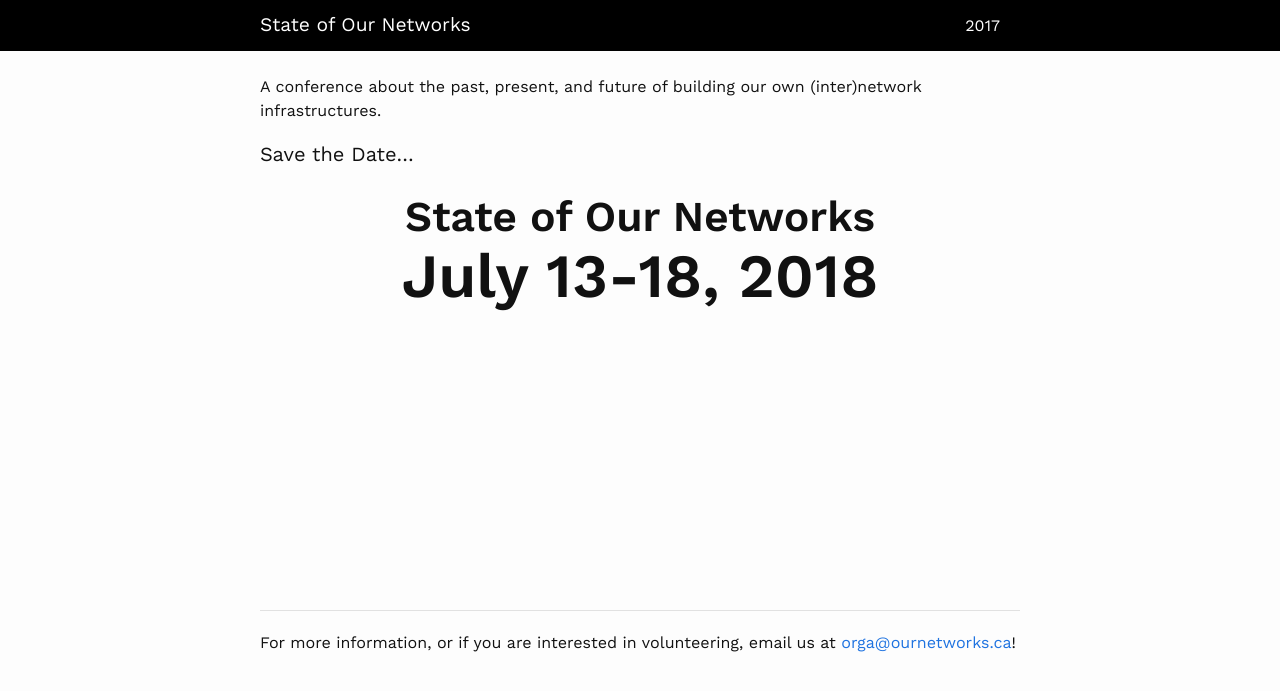
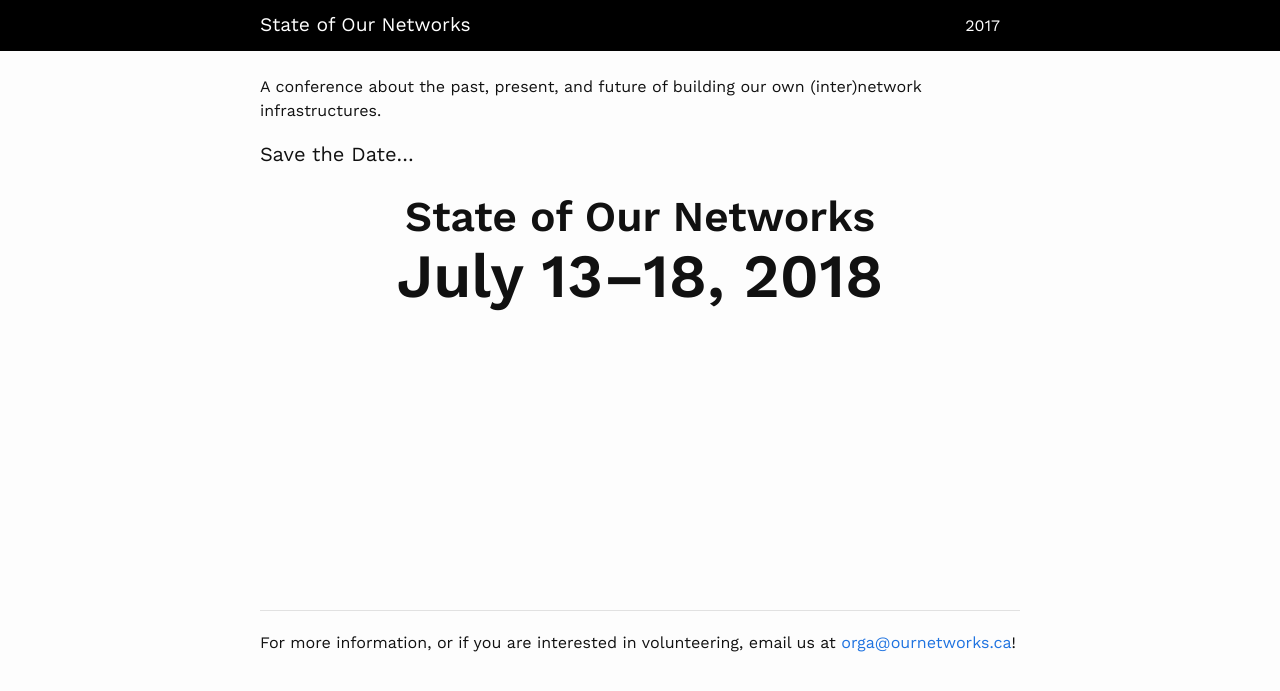
Before and after one commit to ournetworks/ournetworks.ca, a Jekyll site: the page built from index.md, in a window 1280 px wide. Shown: the top 691 px of the page. Built offline with Jekyll 4.4.1, drawn with Linux system fonts in a browser that asks for light colours.

Commit message:
minor fixes

```diff
--- a/_config.yml
+++ b/_config.yml
@@ -19,6 +19,7 @@
   Conference about the past, present, and future of building our own network infrastructures.
 baseurl: "" # the subpath of your site, e.g. /blog
 url: "" # the base hostname & protocol for your site, e.g. http://example.com
+permalink: pretty
 twitter_username:
 github_username:  ournetworks
 
--- a/_includes/nav.html
+++ b/_includes/nav.html
@@ -2,10 +2,7 @@
   <div class="container">
     <span class="site-title">
       <a href="{{ site.baseurl }}/" rel="home">
-        {% if page.url == '/' %}
-          {{ site.title }}
-        {% else %}
-        {% endif %}
+        {{ site.title }}
       </a>
     </span>
     <nav class="nav" role="navigation" aria-label="Primary Menu">
--- a/_sass/_navigation.scss
+++ b/_sass/_navigation.scss
@@ -13,6 +13,7 @@
   width: 100%;
   position: fixed;
   z-index: 100;
+  top: 0;
 
   @media (max-width: $on-palm) {
     line-height: 40px;
--- a/index.md
+++ b/index.md
@@ -8,7 +8,7 @@
 <span style="font-size: 2rem; font-weight: 400;">Save the Date...</span>
 <div style="text-align: center;height: 45vh;">
   <span style="font-size: 4.25rem; font-weight: 600;">State of Our Networks</span><br />
-  <span style="font-size: 6.15rem; font-weight: 600; line-height: 0.9;">July 13-18, 2018</span>
+  <span style="font-size: 6.15rem; font-weight: 600; line-height: 0.9;">July 13–18, 2018</span>
 </div>
 
 ***
```
